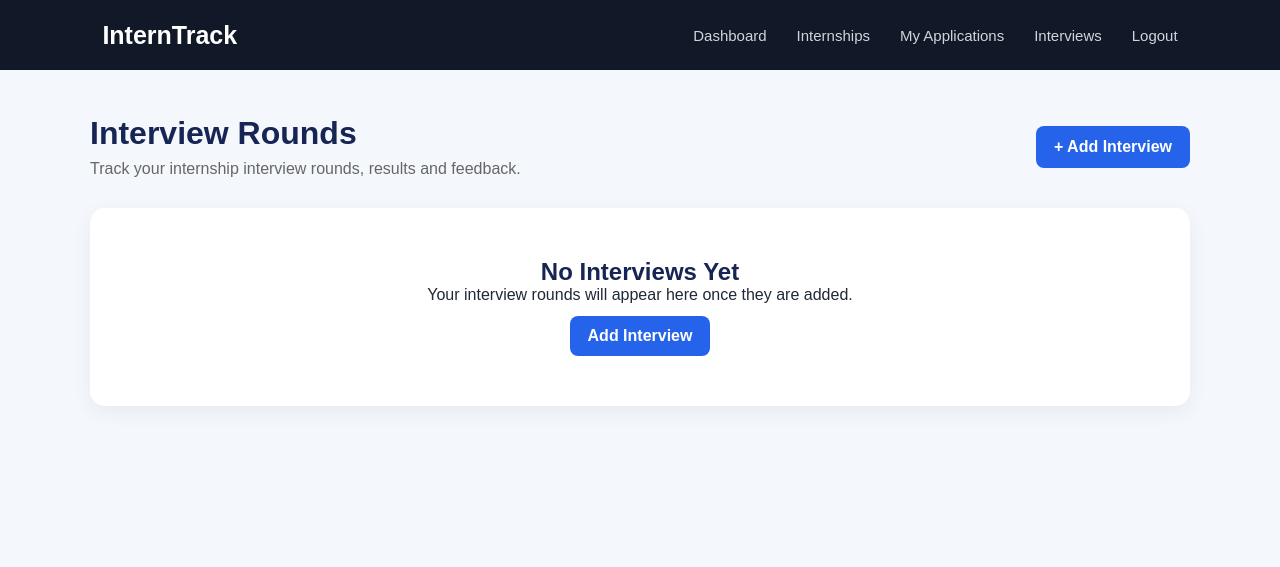
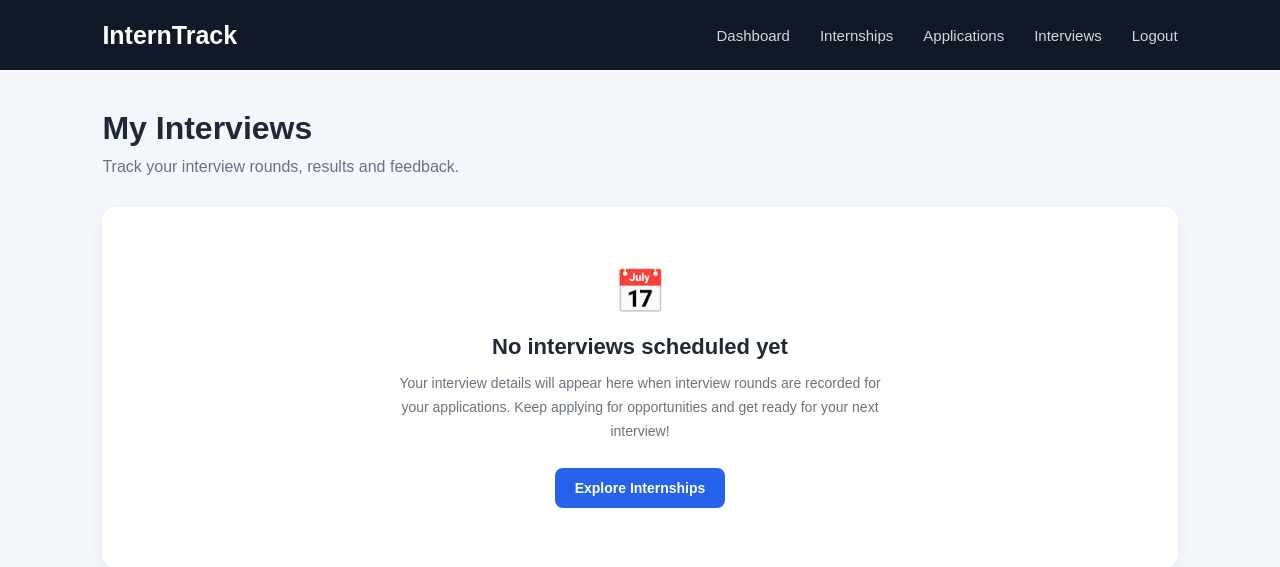
Before and after one commit to Jeevana-Sree07/InternTrack, a Flask app: template templates/interviews.html in a window 1280 px wide. Shown: the top 567 px of the page. Run offline with Flask 3, Linux system fonts and the light colour scheme; the template is opened without the code that fills it, so the values that code supplies are empty.

Commit message:
Update application and interview pages

```diff
--- a/app.py
+++ b/app.py
@@ -590,8 +590,4 @@ def interviews_page():
 # ---------------- RUN APPLICATION ----------------
 
 if __name__ == "__main__":
-    app.run(
-        host="0.0.0.0",
-        port=5000,
-        debug=False
-    )
+   app.run(host="0.0.0.0", port=5000, debug=False)
--- a/templates/interviews.html
+++ b/templates/interviews.html
@@ -1,357 +1,204 @@
+
 <!DOCTYPE html>
 <html lang="en">
-
 <head>
     <meta charset="UTF-8">
     <meta name="viewport" content="width=device-width, initial-scale=1.0">
-
-    <title>InternTrack - Interviews</title>
+    <title>InternTrack - My Interviews</title>
 
     <link rel="stylesheet"
           href="{{ url_for('static', filename='css/style.css') }}">
 
     <style>
-        .page-container {
-            max-width: 1100px;
-            margin: 45px auto;
+        .interviews-container {
+            width: 84%;
+            max-width: 1200px;
+            margin: 40px auto;
         }
 
-        .page-header {
-            margin-bottom: 30px;
-        }
-
-        .page-header h1 {
-            margin-bottom: 8px;
-            color: #172554;
-        }
-
-        .page-header p {
-            color: #666;
-        }
-
-        .interview-card {
-            background: white;
-            border-radius: 15px;
-            padding: 25px;
-            margin-bottom: 20px;
-            box-shadow: 0 6px 20px rgba(0, 0, 0, 0.06);
-        }
-
-        .interview-top {
+        .interviews-header {
             display: flex;
             justify-content: space-between;
             align-items: center;
-            margin-bottom: 18px;
             gap: 20px;
+            margin-bottom: 28px;
         }
 
-        .interview-top h2 {
-            margin: 0;
-            color: #172554;
-            font-size: 20px;
+        .interviews-header h1 {
+            font-size: 32px;
+            margin-bottom: 8px;
         }
 
-        .round {
-            padding: 7px 13px;
+        .interviews-header p {
+            color: #6b7280;
+            font-size: 16px;
+            line-height: 1.5;
+        }
+
+        .interviews-card {
+            background: white;
+            padding: 10px;
+            border-radius: 14px;
+            box-shadow: 0 4px 15px rgba(0, 0, 0, 0.06);
+            overflow-x: auto;
+        }
+
+        .interviews-card table {
+            min-width: 750px;
+        }
+
+        .interviews-card th {
+            background: #111827;
+            color: white;
+        }
+
+        .interview-result {
+            display: inline-block;
+            padding: 6px 12px;
             border-radius: 20px;
-            background: #dbeafe;
-            color: #1d4ed8;
-            font-size: 13px;
-            font-weight: 600;
+            background: #ede9fe;
+            color: #6d28d9;
+            font-size: 12px;
+            font-weight: bold;
             white-space: nowrap;
         }
 
-        .company {
-            color: #2563eb;
-            font-weight: 600;
-            margin-bottom: 15px;
+        .empty-state {
+            text-align: center;
+            padding: 50px 20px;
         }
 
-        .details {
-            display: grid;
-            grid-template-columns: repeat(2, 1fr);
-            gap: 12px;
+        .empty-state .empty-icon {
+            font-size: 42px;
             margin-bottom: 18px;
         }
 
-        .detail {
-            background: #f8fafc;
-            padding: 12px 15px;
-            border-radius: 8px;
+        .empty-state h2 {
+            font-size: 22px;
+            margin-bottom: 12px;
         }
 
-        .detail strong {
-            display: block;
-            color: #172554;
-            margin-bottom: 4px;
+        .empty-state p {
+            max-width: 500px;
+            margin: 0 auto 25px;
+            color: #6b7280;
+            font-size: 14px;
+            line-height: 1.7;
         }
 
-        .detail span {
-            color: #555;
-        }
-
-        .result {
+        .explore-button {
             display: inline-block;
-            padding: 6px 13px;
-            border-radius: 20px;
-            font-size: 13px;
-            font-weight: 600;
-        }
-
-        .result-pending {
-            background: #fef3c7;
-            color: #92400e;
-        }
-
-        .result-passed {
-            background: #dcfce7;
-            color: #15803d;
-        }
-
-        .result-failed {
-            background: #fee2e2;
-            color: #b91c1c;
-        }
-
-        .feedback {
-            margin-top: 18px;
-            padding: 15px;
-            background: #f8fafc;
-            border-left: 4px solid #2563eb;
-            color: #555;
-            line-height: 1.5;
-        }
-
-        .empty-state {
-            background: white;
-            text-align: center;
-            padding: 50px 20px;
-            border-radius: 15px;
-            box-shadow: 0 6px 20px rgba(0, 0, 0, 0.06);
-        }
-
-        .empty-state h2 {
-            color: #172554;
-        }
-
-        .add-button {
-            display: inline-block;
-            margin-top: 12px;
-            padding: 11px 18px;
+            padding: 12px 20px;
             background: #2563eb;
             color: white;
             text-decoration: none;
             border-radius: 8px;
+            font-size: 14px;
             font-weight: 600;
         }
 
-        .add-button:hover {
+        .explore-button:hover {
             background: #1d4ed8;
         }
 
-        @media (max-width: 700px) {
-
-            .page-container {
-                margin: 25px 15px;
+        @media (max-width: 800px) {
+            .interviews-container {
+                width: 92%;
+                margin: 28px auto;
             }
 
-            .details {
-                grid-template-columns: 1fr;
-            }
-
-            .interview-top {
+            .interviews-header {
                 align-items: flex-start;
                 flex-direction: column;
             }
+
+            .interviews-header h1 {
+                font-size: 27px;
+            }
         }
     </style>
-
 </head>
 
 <body>
 
-    <!-- Navigation -->
     <nav class="navbar">
-
-        <div class="logo">
-            InternTrack
-        </div>
+        <div class="logo">InternTrack</div>
 
         <div class="nav-links">
-
-            <a href="/">
-                Dashboard
-            </a>
-
-            <a href="/internships">
-                Internships
-            </a>
-
-            <a href="/applications">
-                My Applications
-            </a>
-
-            <a href="/interviews">
-                Interviews
-            </a>
-
-            <a href="/logout">
-                Logout
-            </a>
-
+            <a href="/">Dashboard</a>
+            <a href="/internships">Internships</a>
+            <a href="/applications">Applications</a>
+            <a href="/interviews">Interviews</a>
+            <a href="/logout">Logout</a>
         </div>
-
     </nav>
 
+    <main class="interviews-container">
 
-    <!-- Main -->
-    <main class="page-container">
+        <header class="interviews-header">
+            <div>
+                <h1>My Interviews</h1>
+                <p>Track your interview rounds, results and feedback.</p>
+            </div>
+        </header>
 
-       <div class="page-header">
+        <section class="interviews-card">
 
-    <div class="header-row">
+            {% if interviews %}
 
-        <div>
-            <h1>Interview Rounds</h1>
+                <table>
+                    <thead>
+                        <tr>
+                            <th>Company</th>
+                            <th>Internship</th>
+                            <th>Round</th>
+                            <th>Interview Date</th>
+                            <th>Result</th>
+                            <th>Feedback</th>
+                        </tr>
+                    </thead>
 
-            <p>
-                Track your internship interview rounds, results and feedback.
-            </p>
-        </div>
+                    <tbody>
+                        {% for interview in interviews %}
+                        <tr>
+                            <td>{{ interview.company_name }}</td>
+                            <td>{{ interview.internship_title }}</td>
+                            <td>Round {{ interview.round_number }}</td>
+                            <td>{{ interview.interview_date or 'Not scheduled' }}</td>
+                            <td>
+                                <span class="interview-result">
+                                    {{ interview.result or 'Pending' }}
+                                </span>
+                            </td>
+                            <td>{{ interview.feedback or 'No feedback yet' }}</td>
+                        </tr>
+                        {% endfor %}
+                    </tbody>
+                </table>
 
-        <a href="/add-interview" class="add-interview-button">
-            + Add Interview
-        </a>
+            {% else %}
 
-    </div>
+                <div class="empty-state">
+                    <div class="empty-icon">📅</div>
 
-</div>
+                    <h2>No interviews scheduled yet</h2>
 
-        {% if interviews %}
+                    <p>
+                        Your interview details will appear here when interview
+                        rounds are recorded for your applications. Keep applying
+                        for opportunities and get ready for your next interview!
+                    </p>
 
-            {% for interview in interviews %}
-
-                <div class="interview-card">
-
-                    <div class="interview-top">
-
-                        <h2>
-                            {{ interview.internship_title }}
-                        </h2>
-
-                        <span class="round">
-                            Round {{ interview.round_number }}
-                        </span>
-
-                    </div>
-
-
-                    <div class="company">
-                        {{ interview.company_name }}
-                    </div>
-
-
-                    <div class="details">
-
-                        <div class="detail">
-
-                            <strong>
-                                Student
-                            </strong>
-
-                            <span>
-                                {{ interview.student_name }}
-                            </span>
-
-                        </div>
-
-
-                        <div class="detail">
-
-                            <strong>
-                                Interview Date
-                            </strong>
-
-                            <span>
-                                {{ interview.interview_date or "Not scheduled" }}
-                            </span>
-
-                        </div>
-
-
-                        <div class="detail">
-
-                            <strong>
-                                Result
-                            </strong>
-
-                            <span>
-
-                                {% if interview.result == "Passed" %}
-
-                                    <span class="result result-passed">
-                                        Passed
-                                    </span>
-
-                                {% elif interview.result == "Failed" %}
-
-                                    <span class="result result-failed">
-                                        Failed
-                                    </span>
-
-                                {% else %}
-
-                                    <span class="result result-pending">
-                                        Pending
-                                    </span>
-
-                                {% endif %}
-
-                            </span>
-
-                        </div>
-
-                    </div>
-
-
-                    {% if interview.feedback %}
-
-                        <div class="feedback">
-
-                            <strong>Feedback:</strong>
-
-                            {{ interview.feedback }}
-
-                        </div>
-
-                    {% endif %}
-
+                    <a href="/internships" class="explore-button">
+                        Explore Internships
+                    </a>
                 </div>
 
-            {% endfor %}
+            {% endif %}
 
-        {% else %}
-
-            <div class="empty-state">
-
-                <h2>No Interviews Yet</h2>
-
-                <p>
-                    Your interview rounds will appear here once they are added.
-                </p>
-
-                <a
-                    href="/add-interview"
-                    class="add-button">
-                    Add Interview
-                </a>
-
-            </div>
-
-        {% endif %}
+        </section>
 
     </main>
 
 </body>
-
 </html>
```
Also changed, not shown: templates/applications.html (+12 -23 lines).
